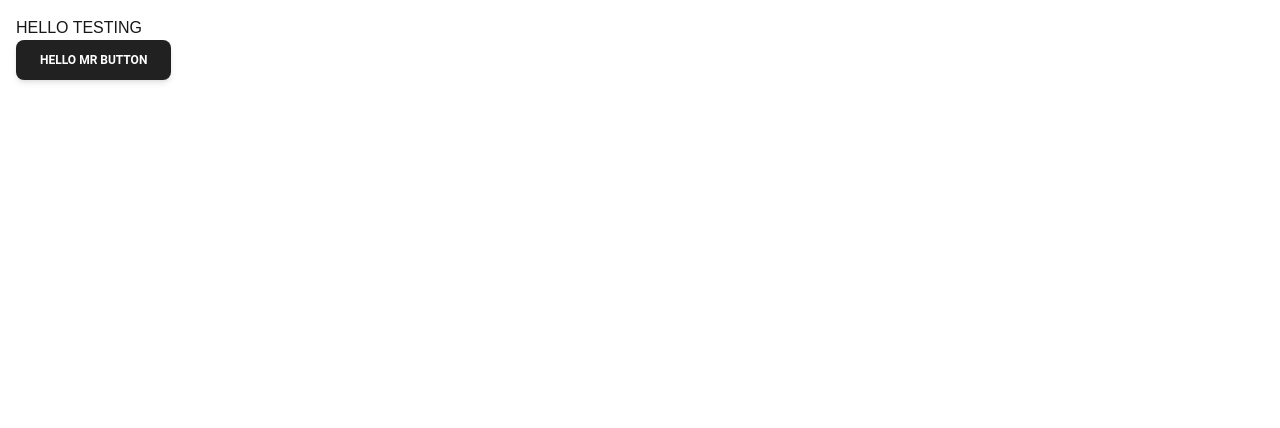
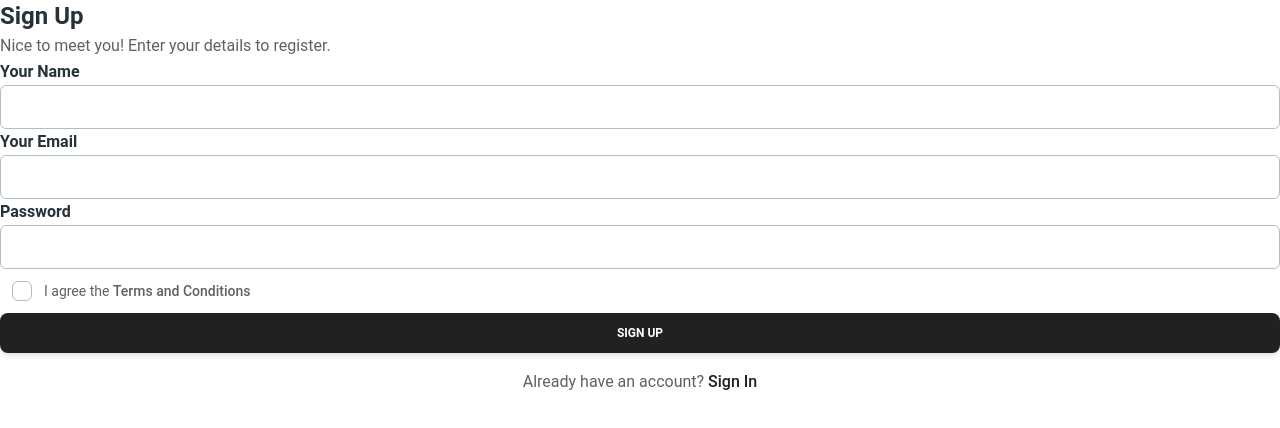
Before and after one commit to xoli-codes/form-component, a Next.js app: page / in a window 1280 px wide. Shown: the top 428 px of the page. Built offline with nearby package versions, Linux system fonts and the light colour scheme.

Commit message:
Adding simple template from website to start building layout for form component

```diff
--- a/src/app/page.tsx
+++ b/src/app/page.tsx
@@ -1,14 +1,107 @@
 "use client";
-import { Button } from "@material-tailwind/react";
+import {
+  Card,
+  Input,
+  Checkbox,
+  Button,
+  Typography,
+  Radio,
+  Textarea,
+  Select,
+  Option
+} from "@material-tailwind/react";
 
-export default function  formLibrary(){
+export default function SimpleRegistrationForm() {
   return (
-    <div className="Form p-4">
-    <h1>HELLO TESTING</h1>
-    <Button {...{} as any}>Hello Mr Button</Button>
-    </div>
+     <Card color="transparent" shadow={false} {...{} as any}>
+      <Typography variant="h4" color="blue-gray" {...{} as any}>
+        Sign Up
+      </Typography>
+      <Typography color="gray" className="mt-1 font-normal" {...{} as any}>
+        Nice to meet you! Enter your details to register.
+      </Typography>
+      <form className="mt-8 mb-2 w-80 max-w-screen-lg sm:w-96">
+        <div className="mb-1 flex flex-col gap-6">
+          <Typography variant="h6" color="blue-gray" className="-mb-3" {...{} as any}>
+            Your Name
+          </Typography>
+          <Input
+            size="lg"
+            placeholder="name@mail.com"
+            className=" !border-t-blue-gray-200 focus:!border-t-gray-900"
+            labelProps={{
+              className: "before:content-none after:content-none",
+            }}
+            {...{} as any}
+          />
+          <Typography variant="h6" color="blue-gray" className="-mb-3" {...{} as any}>
+            Your Email
+          </Typography>
+          <Input
+            size="lg"
+            placeholder="name@mail.com"
+            className=" !border-t-blue-gray-200 focus:!border-t-gray-900"
+            labelProps={{
+              className: "before:content-none after:content-none",
+            }}
+            {...{} as any}
+          />
+          <Typography variant="h6" color="blue-gray" className="-mb-3" {...{} as any}>
+            Password
+          </Typography>
+          <Input
+            type="password"
+            size="lg"
+            placeholder="********"
+            className=" !border-t-blue-gray-200 focus:!border-t-gray-900"
+            labelProps={{
+              className: "before:content-none after:content-none",
+            }}
+            {...{} as any}
+          />
+        </div>
+        <Checkbox
+           {...{} as any}
+          label={
+            <Typography
+              variant="small"
+              color="gray"
+              className="flex items-center font-normal"
+            >
+              I agree the
+              <a
+                href="#"
+                className="font-medium transition-colors hover:text-gray-900"
+              >
+                &nbsp;Terms and Conditions
+              </a>
+            </Typography>
+          }
+          containerProps={{ className: "-ml-2.5" }}
+        />
+        <Button className="mt-6" fullWidth  {...{} as any}>
+          sign up
+        </Button>
+        <Typography color="gray" className="mt-4 text-center font-normal"  {...{} as any}>
+          Already have an account?{" "}
+          <a href="#" className="font-medium text-gray-900">
+            Sign In
+          </a>
+        </Typography>
+      </form>
+    </Card>
   );
 }
 
-// EXPORTING COMPONENTS TO RENDER ON THE PAGE
-export { Button } from "@material-tailwind/react";
+//exporting components to render on the page
+export {
+  Card,
+  Input,
+  Checkbox,
+  Button,
+  Typography,
+  Radio,
+  Textarea,
+  Select,
+  Option
+} from "@material-tailwind/react"
```
